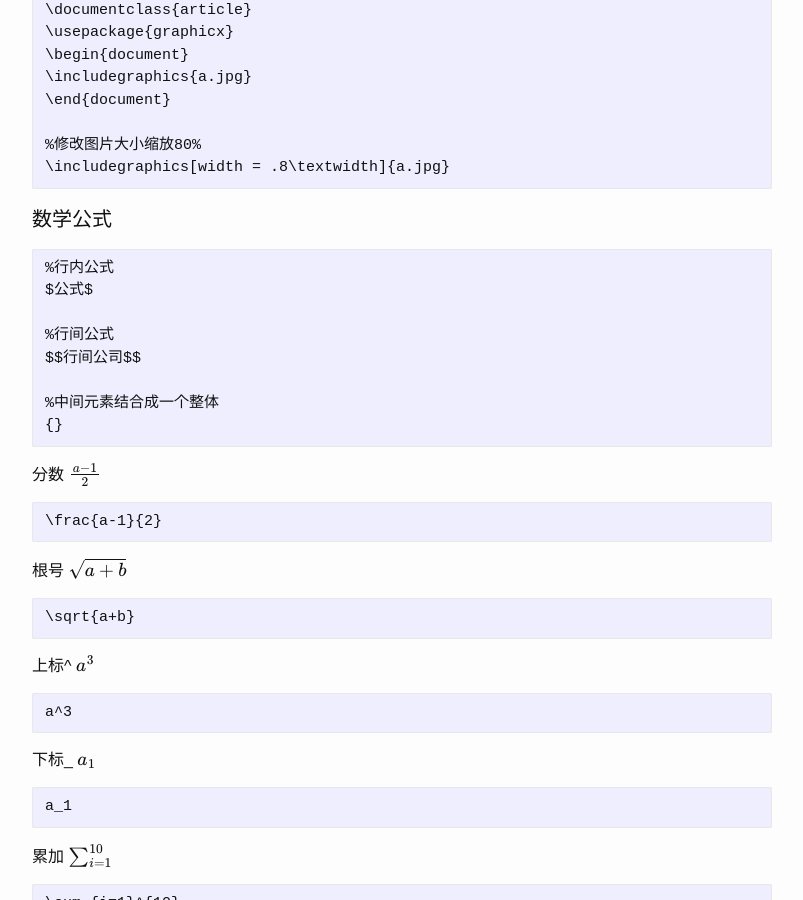
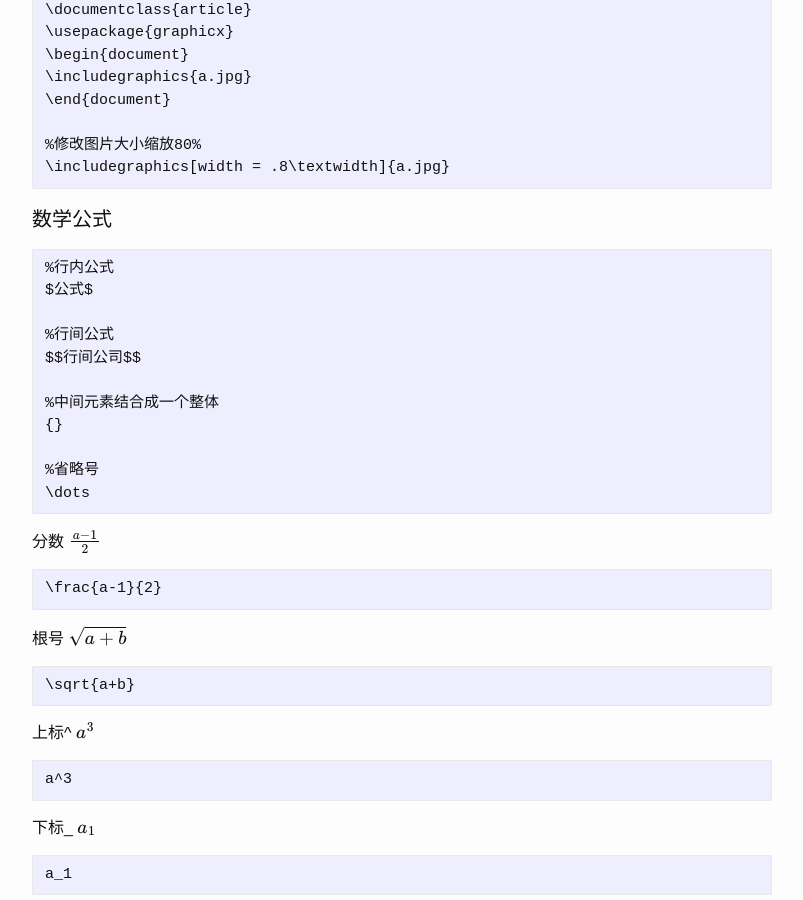
Before and after one commit to josephstalin117/josephstalin117.github.io, a Jekyll site: the page built from _posts/2018-6-23-latex.markdown, in a window 1280 px wide and 900 px high, scrolled down 1072 px. Shown: the whole window, without its empty margins (238-1041 px from the left). Built offline with Jekyll 4.4.1, drawn with Linux system fonts in a browser that asks for light colours; formulas are drawn with MathJax 3.

Commit message:
add \dots

````diff
--- a/_posts/2018-6-23-latex.markdown
+++ b/_posts/2018-6-23-latex.markdown
@@ -77,6 +77,9 @@ $$行间公司$$
 
 %中间元素结合成一个整体
 {}
+
+%省略号
+\dots
 ```
 
 分数
````
